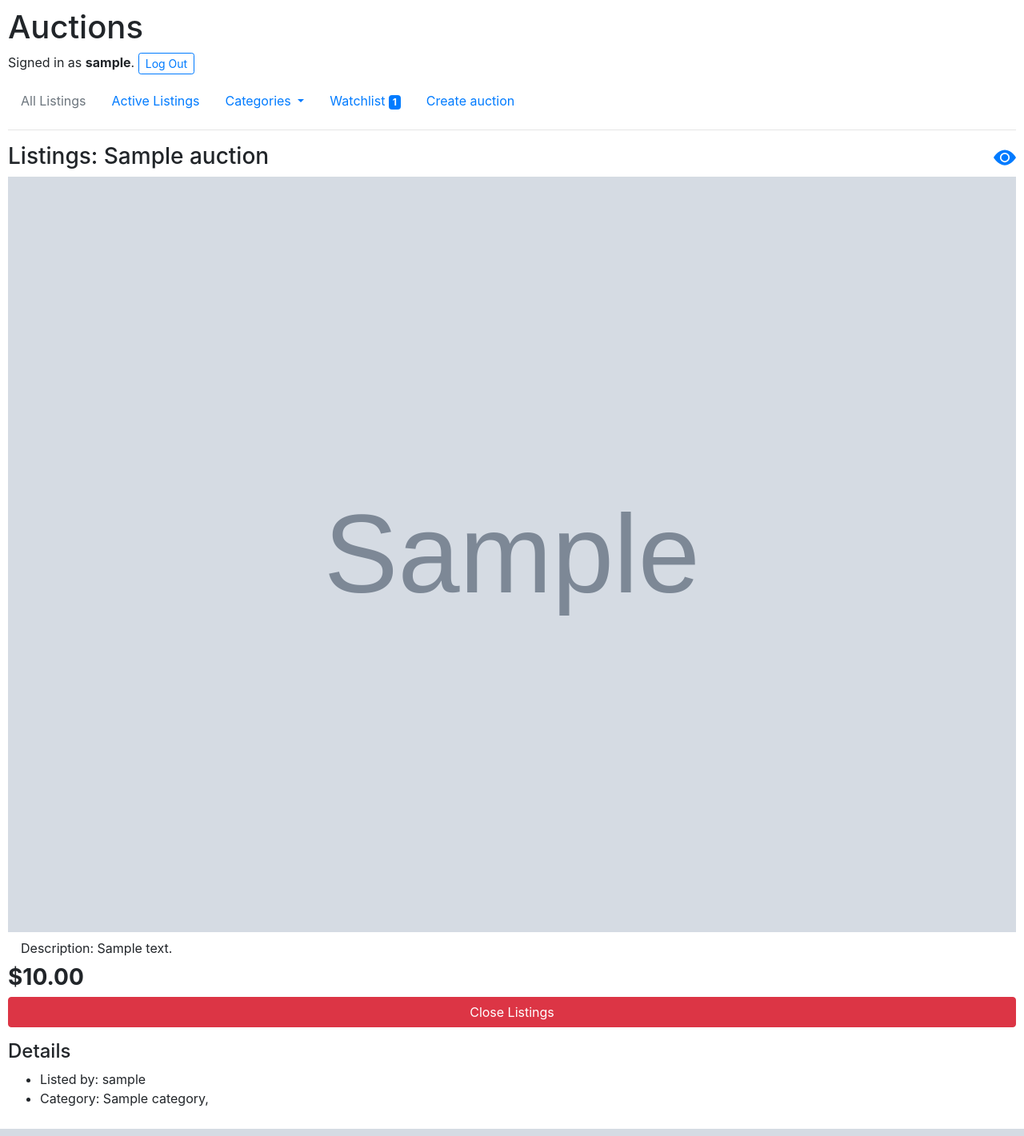
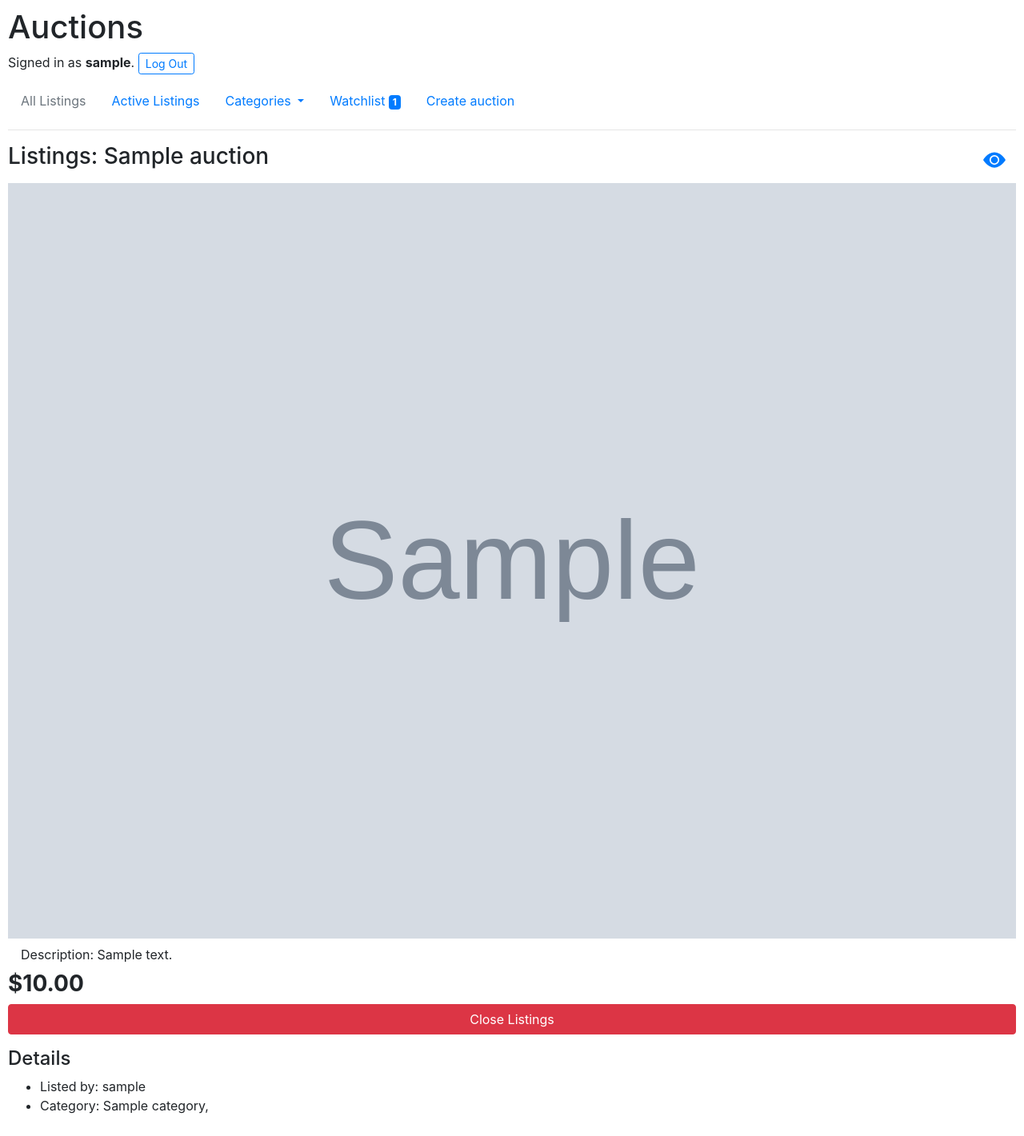
Before and after one commit to andree0/commerce, a Django app: page /listings_details/1/ in a window 1280 px wide. Shown: the whole page at 80% size. Run offline with Django 3.2, Linux system fonts and the light colour scheme; a user stored in the database is signed in; tables that the repository leaves empty hold one stand-in row (values such as "Sample post"); grey boxes marked "Sample" are stand-in pictures; some libraries are stand-ins or nearby versions.

Commit message:
better styling

```diff
--- a/auctions/forms.py
+++ b/auctions/forms.py
@@ -2,7 +2,7 @@
 from django.contrib.auth import get_user_model
 from django.core.exceptions import ValidationError
 
-from .models import Auction, Bid, User
+from .models import Auction, Bid, User, Watchlist
 from .validators import validate_password
 
 
@@ -84,3 +84,14 @@
         auction = cleaned_data.get('auction')
         if price <= auction.current_price or price <= auction.min_price:
             self.add_error('price', "Your bid must be a higher than current price !")
+
+
+class WatchlistForm(forms.ModelForm):
+
+    class Meta:
+        model = Watchlist
+        fields = ('user', 'auction',)
+        widgets = {
+            'user': forms.HiddenInput,
+            'auction': forms.HiddenInput,
+        }
--- a/auctions/models.py
+++ b/auctions/models.py
@@ -48,7 +48,7 @@
     user = models.ForeignKey(User, on_delete=models.CASCADE)
     auction = models.ForeignKey(Auction, on_delete=models.CASCADE)
     price = models.DecimalField(max_digits=7, decimal_places=2,
-                                verbose_name='Your bid [$]')
+                                verbose_name='Your bid')
 
 
 class Comment(models.Model):
--- a/auctions/static/auctions/auctions.js
+++ b/auctions/static/auctions/auctions.js
@@ -11,15 +11,27 @@
     el.className = "sr-only"
 })
 
-const eyeFill = document.querySelector("a#eye-fill");
-const eye = document.querySelector("a#eye");
-
-eye.addEventListener('mouseover', (el) => {
-    el.target.innerHtml = "<svg xmlns=\"http://www.w3.org/2000/svg\" width=\"28\" height=\"28\" fill=\"currentColor\" className=\"bi bi-eye-fill\"\n" +
-        "             viewBox=\"0 0 16 16\">\n" +
-        "            <path d=\"M10.5 8a2.5 2.5 0 1 1-5 0 2.5 2.5 0 0 1 5 0z\"/>\n" +
-        "            <path d=\"M0 8s3-5.5 8-5.5S16 8 16 8s-3 5.5-8 5.5S0 8 0 8zm8 3.5a3.5 3.5 0 1 0 0-7 3.5 3.5 0 0 0 0 7z\"/>\n" +
-        "        </svg>"
-
-
-})
+const formBid = document.querySelector("#bid_form");
+const buttonBid = formBid.querySelector("input[type='submit']");
+const inputPriceBid = document.querySelector("input[name='price']");
+const labelPrice = formBid.querySelector("label[for='id_price']");
+formBid.className = "d-inline-flex align-items-center m-2"
+labelPrice.className = "mb-0 mr-2"
+inputPriceBid.className = "form-control";
+const divInputGroup = document.createElement("div");
+divInputGroup.className = "input-group";
+const divInputGroupPrepend = document.createElement("div");
+divInputGroupPrepend.className = "input-group-prepend";
+const divInputGroupText = document.createElement("div");
+divInputGroupText.className = "input-group-text";
+divInputGroupText.innerText = "$"
+buttonBid.before(divInputGroup);
+// divInputGroup.appendChild(labelPrice);
+divInputGroup.appendChild(divInputGroupPrepend);
+divInputGroup.appendChild(inputPriceBid);
+divInputGroupPrepend.appendChild(divInputGroupText);
+divInputGroup.style.height = '100%';
+divInputGroup.style.minWidth = '150px';
+buttonBid.style.height = '38px';
+buttonBid.style.marginBottom = '0';
+labelPrice.style.width = '30%';
--- a/auctions/templates/auctions/listings_details.html
+++ b/auctions/templates/auctions/listings_details.html
@@ -1,25 +1,30 @@
 {% extends "auctions/layout.html" %}
 
 {% block body %}
-<div>
+<div class="d-flex flex-column">
     <h3>Listings: {{ auction.title }}
+        <form action="" method="POST" class="d-inline float-right">{% csrf_token %}
+            {{ form_watchlist }}
             {% if is_watch %}
-        <a href="" class="d-inline float-right" role="button" id="eye-fill">
+                <button type="submit" value="Delete from watchlist"
+                        class="btn btn-link" name="delete_from_watchlist">
                     <svg xmlns="http://www.w3.org/2000/svg" width="28" height="28"
                          fill="currentColor" class="bi bi-eye-fill" viewBox="0 0 16 16">
                       <path d="M10.5 8a2.5 2.5 0 1 1-5 0 2.5 2.5 0 0 1 5 0z"/>
                       <path d="M0 8s3-5.5 8-5.5S16 8 16 8s-3 5.5-8 5.5S0 8 0 8zm8 3.5a3.5 3.5 0 1 0 0-7 3.5 3.5 0 0 0 0 7z"/>
                     </svg>
-        </a>
+                </button>
             {% else %}
-        <a href="" class="d-inline float-right" role="button" id="eye">
+                <button type="submit" value="Add to watchlist"
+                        class="btn btn-link" name="add_to_watchlist">
                     <svg xmlns="http://www.w3.org/2000/svg" width="28" height="28"
                          fill="currentColor" class="bi bi-eye" viewBox="0 0 16 16">
                       <path d="M16 8s-3-5.5-8-5.5S0 8 0 8s3 5.5 8 5.5S16 8 16 8zM1.173 8a13.133 13.133 0 0 1 1.66-2.043C4.12 4.668 5.88 3.5 8 3.5c2.12 0 3.879 1.168 5.168 2.457A13.133 13.133 0 0 1 14.828 8c-.058.087-.122.183-.195.288-.335.48-.83 1.12-1.465 1.755C11.879 11.332 10.119 12.5 8 12.5c-2.12 0-3.879-1.168-5.168-2.457A13.134 13.134 0 0 1 1.172 8z"/>
                       <path d="M8 5.5a2.5 2.5 0 1 0 0 5 2.5 2.5 0 0 0 0-5zM4.5 8a3.5 3.5 0 1 1 7 0 3.5 3.5 0 0 1-7 0z"/>
                     </svg>
-        </a>
+                </button>
             {% endif %}
+        </form>
     </h3>
 
 </div>
@@ -31,14 +36,14 @@
 {% endif %}
 <div>
     {% if auction.current_price %}
-        <h3 class="font-weight-bold">${{ auction.current_price }}</h3>
+        <h3 class="font-weight-bold">${{ auction.current_price|floatformat:2 }}</h3>
     {% else %}
-        <h3 class="font-weight-bold">${{ auction.min_price }}</h3>
+        <h3 class="font-weight-bold">${{ auction.min_price|floatformat:2 }}</h3>
     {% endif %}
 </div>
 {% if auction.active %}
     {% if user.is_authenticated and user != auction.owner %}
-        <form action="" method="POST">{% csrf_token %}
+        <form action="" method="POST" id="bid_form">{% csrf_token %}
             {{ form }}
             <input type="submit" value="Submit" name="add_bid">
         </form>
--- a/auctions/views.py
+++ b/auctions/views.py
@@ -11,7 +11,7 @@
 from django.views.generic import CreateView, DeleteView, ListView
 from django.views.generic.base import View
 
-from .forms import AuctionForm, BidForm, RegisterForm
+from .forms import AuctionForm, BidForm, RegisterForm, WatchlistForm
 from .models import Auction, Bid, Category, User, Watchlist
 
 
@@ -103,6 +103,8 @@
         self.context['auction'] = auction
         if Watchlist.objects.filter(user=request.user, auction=auction):
             self.context['is_watch'] = True
+            form_watchlist = WatchlistForm(initial={'user': request.user, 'auction': auction})
+            self.context['form_watchlist'] = form_watchlist
         if auction.current_price:
             form = self.form_class(initial={'user': request.user, 'auction': auction,
                                             'price': round(float(auction.current_price) + 0.01, 2)})
@@ -132,5 +134,13 @@
         if request.POST.get('close_listings'):
             auction.active = False
             auction.save()
+        if request.POST.get('add_to_watchlist'):
+            form_watchlist = WatchlistForm(request.POST)
+            if form_watchlist.is_valid():
+                Watchlist.objects.create(**form_watchlist.cleaned_data)
+        if request.POST.get('delete_from_watchlist'):
+            form_watchlist = WatchlistForm(request.POST)
+            if form_watchlist.is_valid():
+                Watchlist.objects.get(**form_watchlist.cleaned_data).delete()
 
         return render(self.request, self.template_name, self.context)
```
Lines whose indentation alone changed are shown as unchanged.
